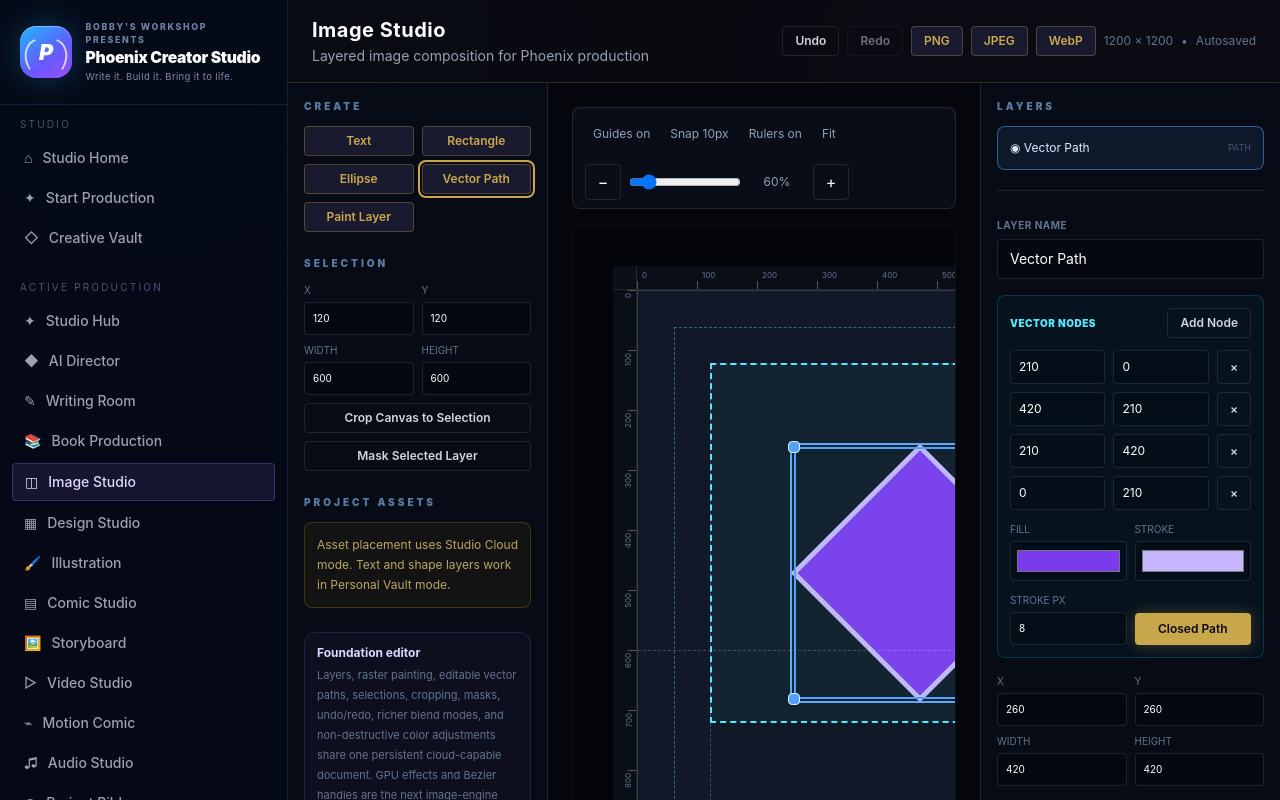
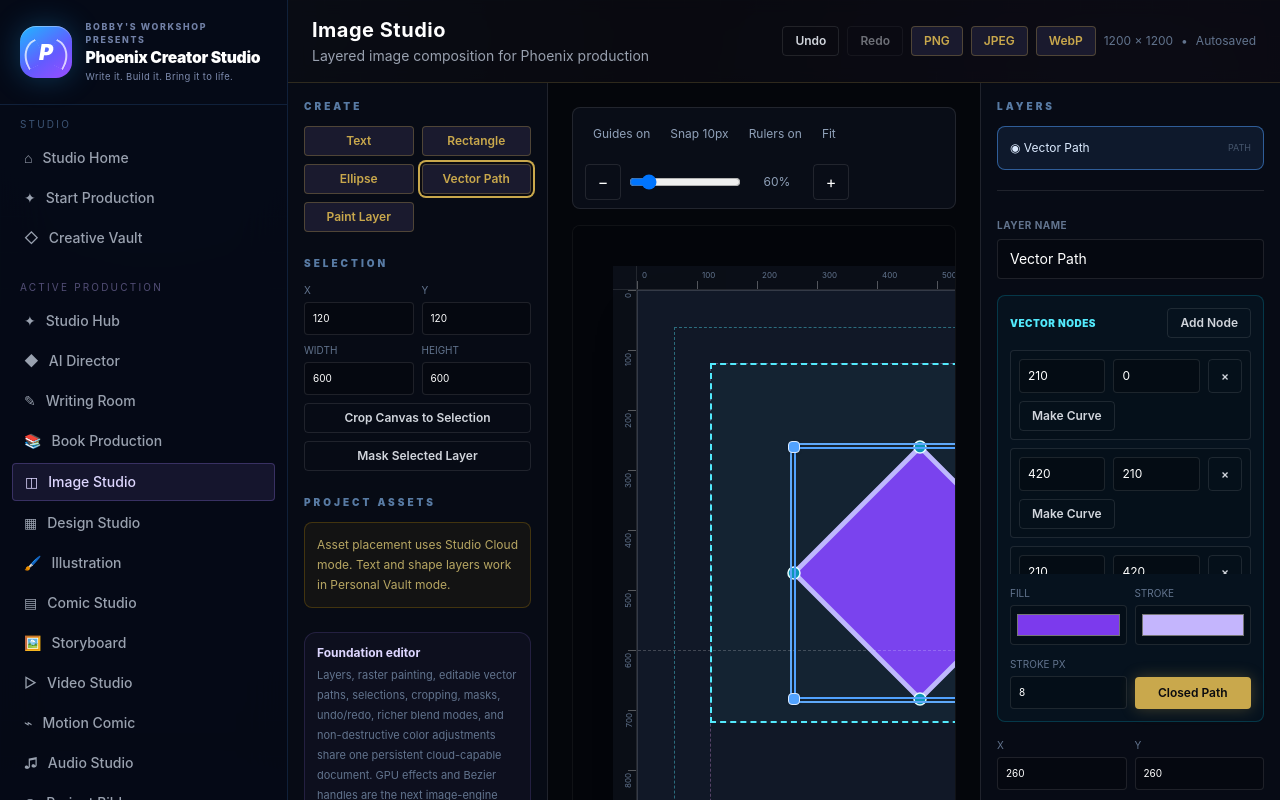
Before and after one commit to Bboy9090/SagaArchitect, a Next.js app: page /universe/1/image in a window 1280 px wide. Both pictures are taken after a click on the button "Vector Path". Shown: the top 800 px of the page. Built offline with nearby package versions, Linux system fonts and the light colour scheme.

Commit message:
feat(image): edit Bezier handles with live curve preview

```diff
--- a/src/app/universe/[id]/image/page.tsx
+++ b/src/app/universe/[id]/image/page.tsx
@@ -20,7 +20,10 @@ import {
   nextLayerZIndex,
   savePhoenixMediaDocument,
   layerCssFilter,
+  moveVectorPoint,
   normalizeLayerAdjustments,
+  scaleVectorPoints,
+  vectorPathSvgD,
   type PhoenixMediaDocument,
   type PhoenixMediaLayer,
 } from '@/lib/media-composition';
@@ -265,9 +268,11 @@ export default function ImageStudioPage({ params }: ImageStudioPageProps) {
       const previousSize = selectedLayer.transform[key];
       const safeNext = Math.max(1, nextValue);
       const ratio = previousSize > 0 ? safeNext / previousSize : 1;
-      const points = selectedLayer.points.map(point => key === 'width'
-        ? { ...point, x: point.x * ratio }
-        : { ...point, y: point.y * ratio });
+      const points = scaleVectorPoints(
+        selectedLayer.points,
+        key === 'width' ? ratio : 1,
+        key === 'height' ? ratio : 1,
+      );
       patchSelectedLayer({
         transform: { ...selectedLayer.transform, [key]: safeNext },
         points,
@@ -589,25 +594,31 @@ export default function ImageStudioPage({ params }: ImageStudioPageProps) {
                     )}
                     {layer.type === 'path' && (
                       <svg viewBox={`0 0 ${layer.transform.width} ${layer.transform.height}`} className="h-full w-full overflow-visible">
-                        {layer.closed ? (
-                          <polygon
-                            points={layer.points.map(point => `${point.x},${point.y}`).join(' ')}
-                            fill={layer.fill}
+                        <path
+                          d={vectorPathSvgD(layer)}
+                          fill={layer.closed ? layer.fill : 'none'}
                           stroke={layer.stroke}
                           strokeWidth={layer.strokeWidth}
                           strokeLinejoin="round"
                           strokeLinecap="round"
                         />
-                        ) : (
-                          <polyline
-                            points={layer.points.map(point => `${point.x},${point.y}`).join(' ')}
-                            fill="none"
-                            stroke={layer.stroke}
-                            strokeWidth={layer.strokeWidth}
-                            strokeLinejoin="round"
-                            strokeLinecap="round"
-                          />
+                        {selectedLayerId === layer.id && layer.points.map((point, index) => (
+                          <g key={index} className="pointer-events-none">
+                            {point.in && (
+                              <>
+                                <line x1={point.x} y1={point.y} x2={point.in.x} y2={point.in.y} stroke="#67e8f9" strokeWidth={1.5 / scale} />
+                                <circle cx={point.in.x} cy={point.in.y} r={5 / scale} fill="#0e7490" stroke="#cffafe" strokeWidth={1 / scale} />
+                              </>
                             )}
+                            {point.out && (
+                              <>
+                                <line x1={point.x} y1={point.y} x2={point.out.x} y2={point.out.y} stroke="#67e8f9" strokeWidth={1.5 / scale} />
+                                <circle cx={point.out.x} cy={point.out.y} r={5 / scale} fill="#0e7490" stroke="#cffafe" strokeWidth={1 / scale} />
+                              </>
+                            )}
+                            <circle cx={point.x} cy={point.y} r={6 / scale} fill="#0891b2" stroke="#ecfeff" strokeWidth={1.5 / scale} />
+                          </g>
+                        ))}
                       </svg>
                     )}
                     {layer.type === 'image' && (
@@ -778,14 +789,18 @@ export default function ImageStudioPage({ params }: ImageStudioPageProps) {
                     </Button>
                   </div>
                   <div className="max-h-56 space-y-2 overflow-auto">
-                    {selectedLayer.points.map((point, index) => (
-                      <div key={index} className="grid grid-cols-[1fr_1fr_auto] gap-2">
+                    {selectedLayer.points.map((point, index) => {
+                      const curved = Boolean(point.in || point.out);
+                      return (
+                        <div key={index} className="rounded border border-white/10 bg-black/10 p-2">
+                          <div className="grid grid-cols-[1fr_1fr_auto] gap-2">
                             <input
                               type="number"
                               value={Math.round(point.x)}
                               onChange={event => {
+                                const x = Math.max(0, Math.min(selectedLayer.transform.width, Number(event.target.value)));
                                 const points = selectedLayer.points.map((item, pointIndex) => pointIndex === index
-                              ? { ...item, x: Math.max(0, Math.min(selectedLayer.transform.width, Number(event.target.value))) }
+                                  ? moveVectorPoint(item, x, item.y)
                                   : item);
                                 patchSelectedLayer({ points } as Partial<PhoenixMediaLayer>);
                               }}
@@ -796,8 +811,9 @@ export default function ImageStudioPage({ params }: ImageStudioPageProps) {
                               type="number"
                               value={Math.round(point.y)}
                               onChange={event => {
+                                const y = Math.max(0, Math.min(selectedLayer.transform.height, Number(event.target.value)));
                                 const points = selectedLayer.points.map((item, pointIndex) => pointIndex === index
-                              ? { ...item, y: Math.max(0, Math.min(selectedLayer.transform.height, Number(event.target.value))) }
+                                  ? moveVectorPoint(item, item.x, y)
                                   : item);
                                 patchSelectedLayer({ points } as Partial<PhoenixMediaLayer>);
                               }}
@@ -815,7 +831,58 @@ export default function ImageStudioPage({ params }: ImageStudioPageProps) {
                               ×
                             </Button>
                           </div>
+                          <div className="mt-2 flex gap-2">
+                            <Button
+                              size="sm"
+                              variant={curved ? 'gold' : 'ghost'}
+                              onClick={() => {
+                                const handle = Math.max(20, Math.min(60, selectedLayer.transform.width * 0.1));
+                                const points = selectedLayer.points.map((item, pointIndex) => pointIndex !== index ? item : curved
+                                  ? { ...item, in: undefined, out: undefined }
+                                  : {
+                                      ...item,
+                                      in: { x: Math.max(0, item.x - handle), y: item.y },
+                                      out: { x: Math.min(selectedLayer.transform.width, item.x + handle), y: item.y },
+                                    });
+                                patchSelectedLayer({ points } as Partial<PhoenixMediaLayer>);
+                              }}
+                            >
+                              {curved ? 'Curve' : 'Make Curve'}
+                            </Button>
+                          </div>
+                          {curved && (
+                            <div className="mt-2 grid grid-cols-2 gap-2">
+                              {(['in', 'out'] as const).map(handleKey => {
+                                const handle = point[handleKey] || { x: point.x, y: point.y };
+                                return (
+                                  <div key={handleKey} className="rounded border border-white/5 p-2">
+                                    <div className="mb-1 text-[9px] font-bold uppercase text-slate-500">{handleKey} handle</div>
+                                    <div className="grid grid-cols-2 gap-1">
+                                      {(['x', 'y'] as const).map(axis => (
+                                        <input
+                                          key={axis}
+                                          type="number"
+                                          value={Math.round(handle[axis])}
+                                          aria-label={`Node ${index + 1} ${handleKey} ${axis}`}
+                                          onChange={event => {
+                                            const value = Number(event.target.value);
+                                            const points = selectedLayer.points.map((item, pointIndex) => pointIndex === index
+                                              ? { ...item, [handleKey]: { ...(item[handleKey] || { x: item.x, y: item.y }), [axis]: value } }
+                                              : item);
+                                            patchSelectedLayer({ points } as Partial<PhoenixMediaLayer>);
+                                          }}
+                                          className="min-w-0 rounded border border-white/10 bg-black/20 p-1 text-[10px] text-white"
+                                        />
                                       ))}
+                                    </div>
+                                  </div>
+                                );
+                              })}
+                            </div>
+                          )}
+                        </div>
+                      );
+                    })}
                   </div>
                   <div className="grid grid-cols-2 gap-2">
                     <label className="text-[10px] uppercase text-slate-500">Fill
```
Lines whose indentation alone changed are shown as unchanged.
